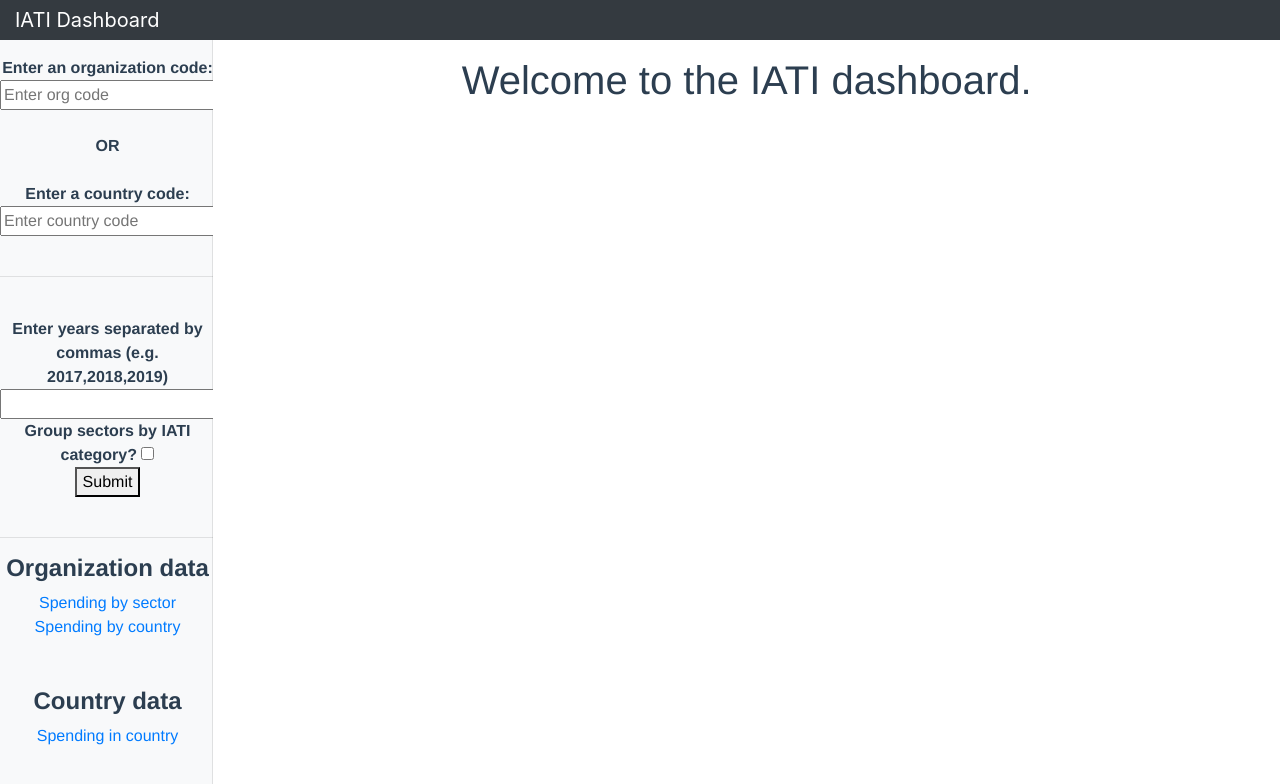
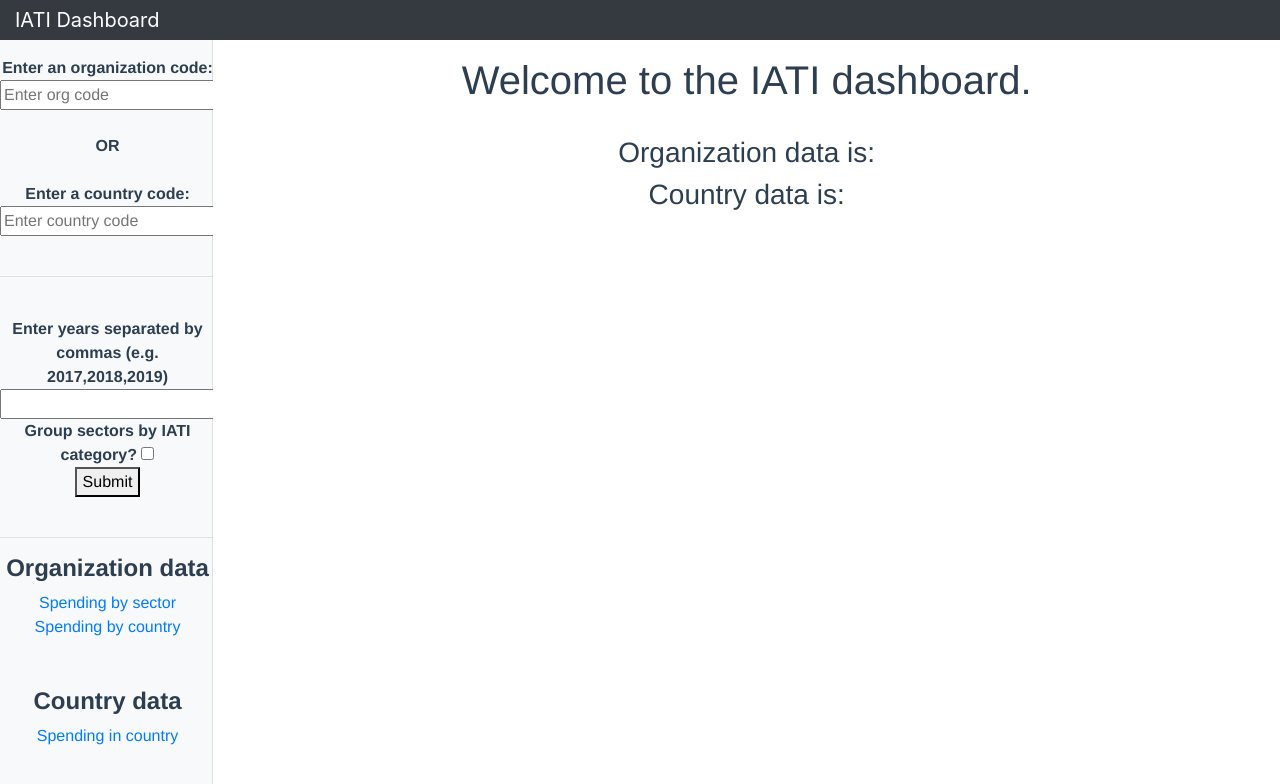
Before and after one commit to faaizajaz/IATIstat, a Vue app: page / in a window 1280 px wide. Shown: the top 784 px of the page. Built offline with nearby package versions, Linux system fonts and the light colour scheme.

Commit message:
Ease of use

```diff
--- a/src/views/Home.vue
+++ b/src/views/Home.vue
@@ -2,9 +2,19 @@
   <div>
     <h1>Welcome to the IATI dashboard.</h1>
     <br />
+    <h3>
+      Organization data is:
     <h3 v-if="Object.keys(raw_data).length !== 0">
-      Data is loaded, you can now use the links in the sidebar to explore.
+      loaded.
     </h3>
+  </h3>
+
+  <h3>
+      Country data is:
+    <h3 v-if="Object.keys(raw_country_data).length !== 0">
+      loaded.
+    </h3>
+  </h3>
   </div>
 </template>
 
@@ -17,6 +27,11 @@
       type: Object,
       default: () => null,
     },
+    raw_country_data: {
+      type: Object,
+      default: () => null,
+    },
+
   },
 
   data() {
```
